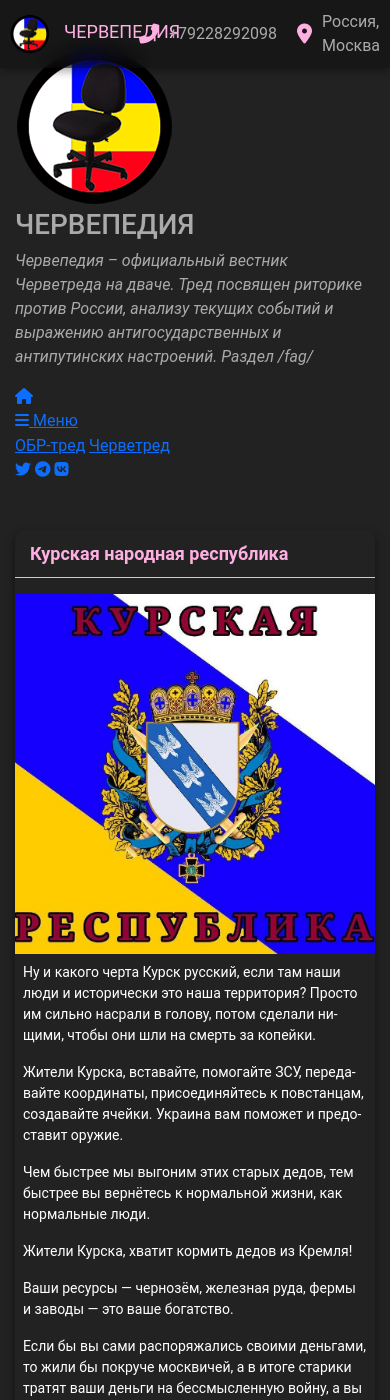
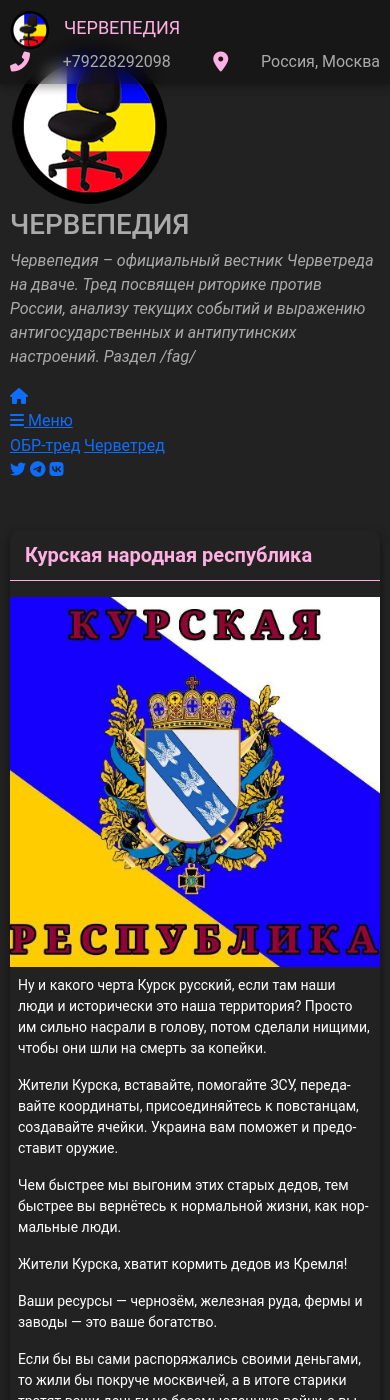
Before and after one commit to chervepedia/chervepedia.github.io, a Jekyll site: the page built from index.html, in a window 390 px wide and 1400 px high. Built offline with Jekyll 4.4.1, drawn with Linux system fonts in a browser that asks for light colours; a script that is not in the unit is left out; the list of posts is cut into pages by our own code; comment, search, counter and statistics services are not loaded.

Commit message:
Update style.css

```diff
--- a/assets/css/style.css
+++ b/assets/css/style.css
@@ -278,4 +278,120 @@
     border-radius: 0 0 10px 10px; /* Закругление углов */
 }
 
-/* П
+/* Подвал поста */
+.post-footer {
+    display: flex;
+    justify-content: space-between;
+    align-items: center;
+    padding: 10px 15px;
+    border-top: 1px solid var(--main-color);
+    position: relative;
+    overflow: hidden;
+    border-radius: 0 0 10px 10px; /* Закругление углов */
+}
+
+/* Стили для текста в футере поста */
+.post-footer-text {
+    font-size: 12px;
+    color: #ccc;
+}
+
+/* Стили для кнопок в футере поста */
+.post-footer-buttons {
+    display: flex;
+    gap: 10px; /* Расстояние между кнопками */
+}
+
+/* Стили для ссылок на кнопки */
+.post-footer-button {
+    background-color: var(--main-color);
+    color: #fff;
+    border: none;
+    border-radius: 5px;
+    padding: 5px 10px;
+    cursor: pointer;
+    transition: background-color 0.3s;
+}
+
+.post-footer-button:hover {
+    background-color: var(--main-color-dark);
+}
+
+/* Стили для заголовков поста */
+.post-title {
+    font-size: 20px;
+    font-weight: bold;
+    color: var(--main-color);
+    margin: 0;
+}
+
+/* Стили для текста поста */
+.post-text {
+    font-size: 16px;
+    color: #eee;
+    line-height: 1.6;
+}
+
+/* Стили для изображений в постах */
+.post-image {
+    max-width: 100%;
+    height: auto;
+    border-radius: 10px; /* Закругление углов */
+}
+
+/* Отступы для блоков с медиа-контентом */
+.media-block {
+    margin: 20px 0; /* Отступ сверху и снизу */
+    display: flex;
+    flex-direction: column;
+}
+
+/* Стили для заголовков разделов */
+.section-title {
+    font-size: 24px;
+    font-weight: bold;
+    color: var(--main-color);
+    margin: 20px 0; /* Отступы сверху и снизу */
+}
+
+/* Анимация для плавного появления постов */
+@keyframes fadeIn {
+    from {
+        opacity: 0;
+        transform: translateY(10px);
+    }
+    to {
+        opacity: 1;
+        transform: translateY(0);
+    }
+}
+
+.post {
+    animation: fadeIn 0.5s ease-in; /* Применяем анимацию к посту */
+}
+
+/* Адаптивные стили для мобильных устройств */
+@media (max-width: 600px) {
+    .container {
+        padding: 0 10px;
+    }
+
+    .post {
+        margin-bottom: 20px; /* Меньший отступ между постами на мобильных */
+    }
+
+    .footer {
+        flex-direction: column; /* Переключаемся на вертикальное расположение */
+        align-items: flex-start; /* Выравнивание по левому краю */
+    }
+
+    .contact-info {
+        width: 100%;
+        justify-content: space-between; /* Пространство между контактами */
+    }
+
+    .back-to-top {
+        bottom: 20px; /* Меньший отступ снизу */
+        right: 10px; /* Меньший отступ справа */
+    }
+}
```
